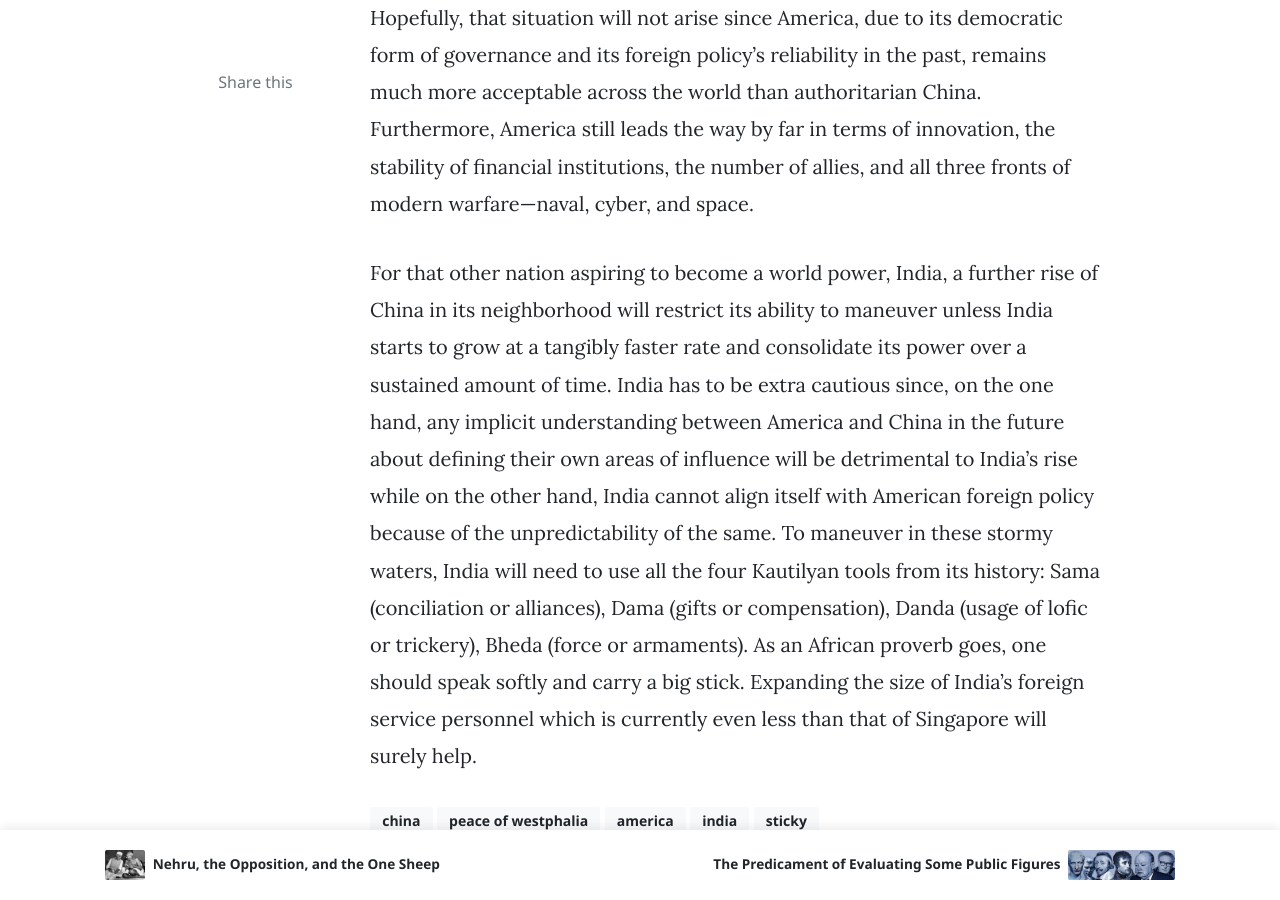
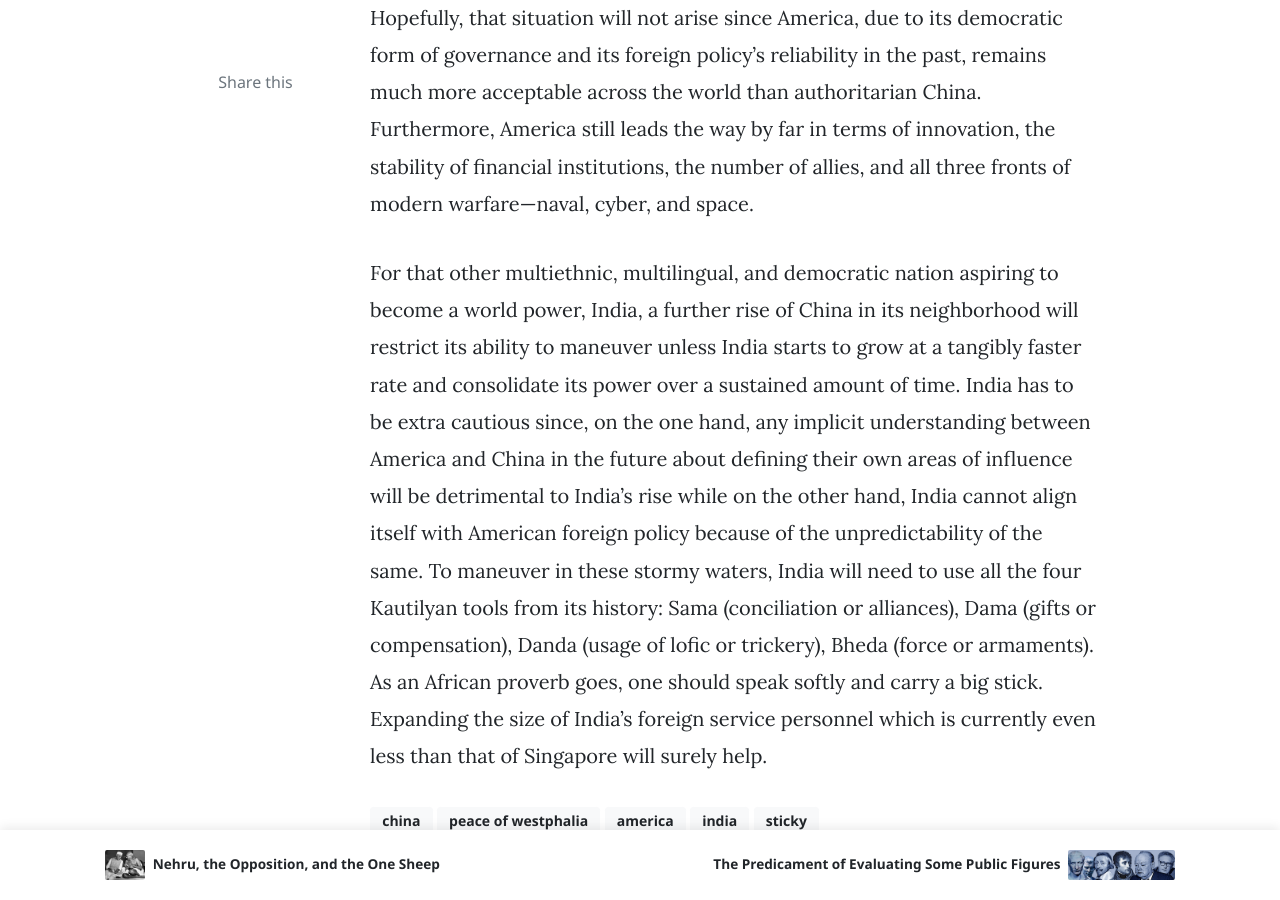
Before and after one commit to sidsapien/sidsapien.github.io, a Jekyll site: the page built from _posts/2019-06-03-world-order.md, in a window 1280 px wide and 900 px high, scrolled down 4449 px. Built offline with Jekyll 4.4.1, drawn with Linux system fonts in a browser that asks for light colours; nearby versions of some CDN libraries; comment, search, counter and statistics services are not loaded.

Commit message:
Small change in the post.

```diff
--- a/_posts/2019-06-03-world-order.md
+++ b/_posts/2019-06-03-world-order.md
@@ -22,4 +22,4 @@ Engagement with China in the hope that it will become less authoritative has not
 
 I say that the world order is fundamentally changing because if China will continue to rise at a fast enough pace compared to the U.S., the world shall again become bipolar. But, this will be the first time since the Peace of Westphalia that one pole will be fixed in Asia. In this context, a much-debated question has been: Can America and China avoid the Thucydides Trap? Hopefully, that situation will not arise since America, due to its democratic form of governance and its foreign policy’s reliability in the past, remains much more acceptable across the world than authoritarian China. Furthermore, America still leads the way by far in terms of innovation, the stability of financial institutions, the number of allies, and all three fronts of modern warfare—naval, cyber, and space.
 
-For that other nation aspiring to become a world power, India, a further rise of China in its neighborhood will restrict its ability to maneuver unless India starts to grow at a tangibly faster rate and consolidate its power over a sustained amount of time. India has to be extra cautious since, on the one hand, any implicit understanding between America and China in the future about defining their own areas of influence will be detrimental to India's rise while on the other hand, India cannot align itself with American foreign policy because of the unpredictability of the same. To maneuver in these stormy waters, India will need to use all the four Kautilyan tools from its history: Sama (conciliation or alliances), Dama (gifts or compensation), Danda (usage of lofic or trickery), Bheda (force or armaments). As an African proverb goes, one should speak softly and carry a big stick. Expanding the size of India’s foreign service personnel which is currently even less than that of Singapore will surely help.
+For that other multiethnic, multilingual, and democratic nation aspiring to become a world power, India, a further rise of China in its neighborhood will restrict its ability to maneuver unless India starts to grow at a tangibly faster rate and consolidate its power over a sustained amount of time. India has to be extra cautious since, on the one hand, any implicit understanding between America and China in the future about defining their own areas of influence will be detrimental to India's rise while on the other hand, India cannot align itself with American foreign policy because of the unpredictability of the same. To maneuver in these stormy waters, India will need to use all the four Kautilyan tools from its history: Sama (conciliation or alliances), Dama (gifts or compensation), Danda (usage of lofic or trickery), Bheda (force or armaments). As an African proverb goes, one should speak softly and carry a big stick. Expanding the size of India’s foreign service personnel which is currently even less than that of Singapore will surely help.
```
